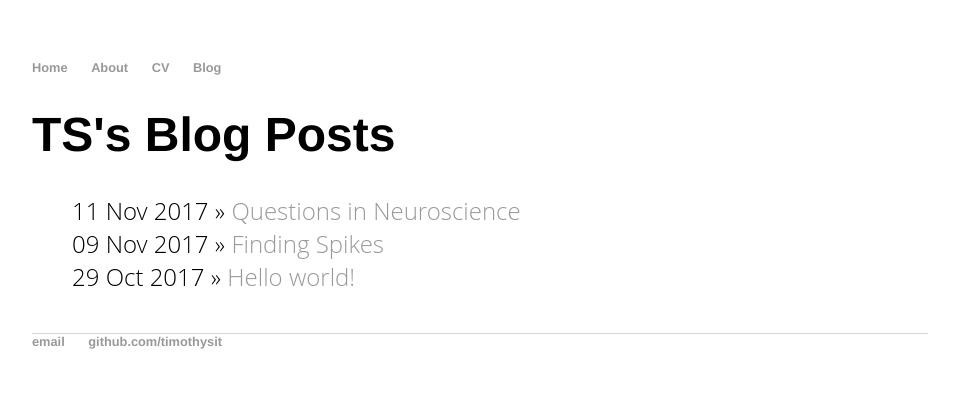
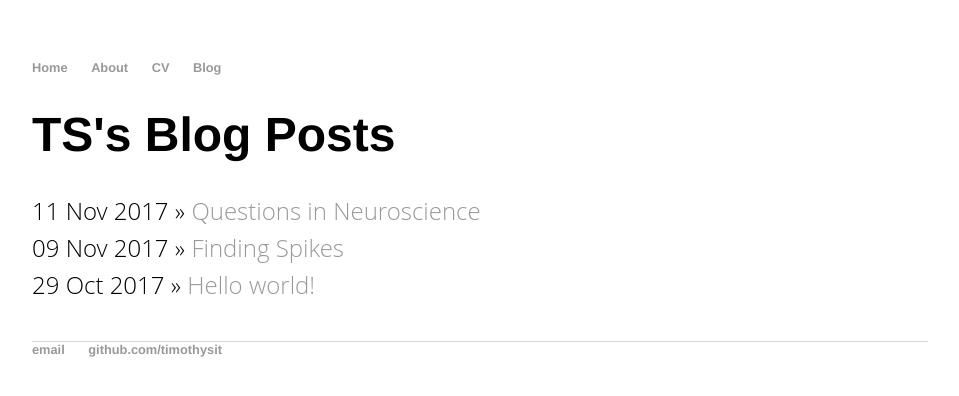
Before and after one commit to Timothysit/oldWebsite, a Jekyll site: the page built from blog/index.html, in a window 1280 px wide. Shown: the top 396 px of the page, without its empty margins (160-1119 px from the left). Built offline with Jekyll 4.4.1, drawn with Linux system fonts in a browser that asks for light colours.

Commit message:
Update main.css

```diff
--- a/css/main.css
+++ b/css/main.css
@@ -61,3 +61,20 @@
   margin-top: 0;
   margin-bottom: 1rem;
 }
+
+ul {
+  /*font-family: Helvetica, 'Ubuntu Mono';*/
+  font-size: 0.8rem;
+  list-style: inside circle;
+  padding-left: 0;
+
+  li {
+    margin-bottom: .25rem;
+  }
+
+  ul,
+  ol {
+    margin-top: .25rem;
+    margin-bottom: .5rem;
+  }
+}
```
